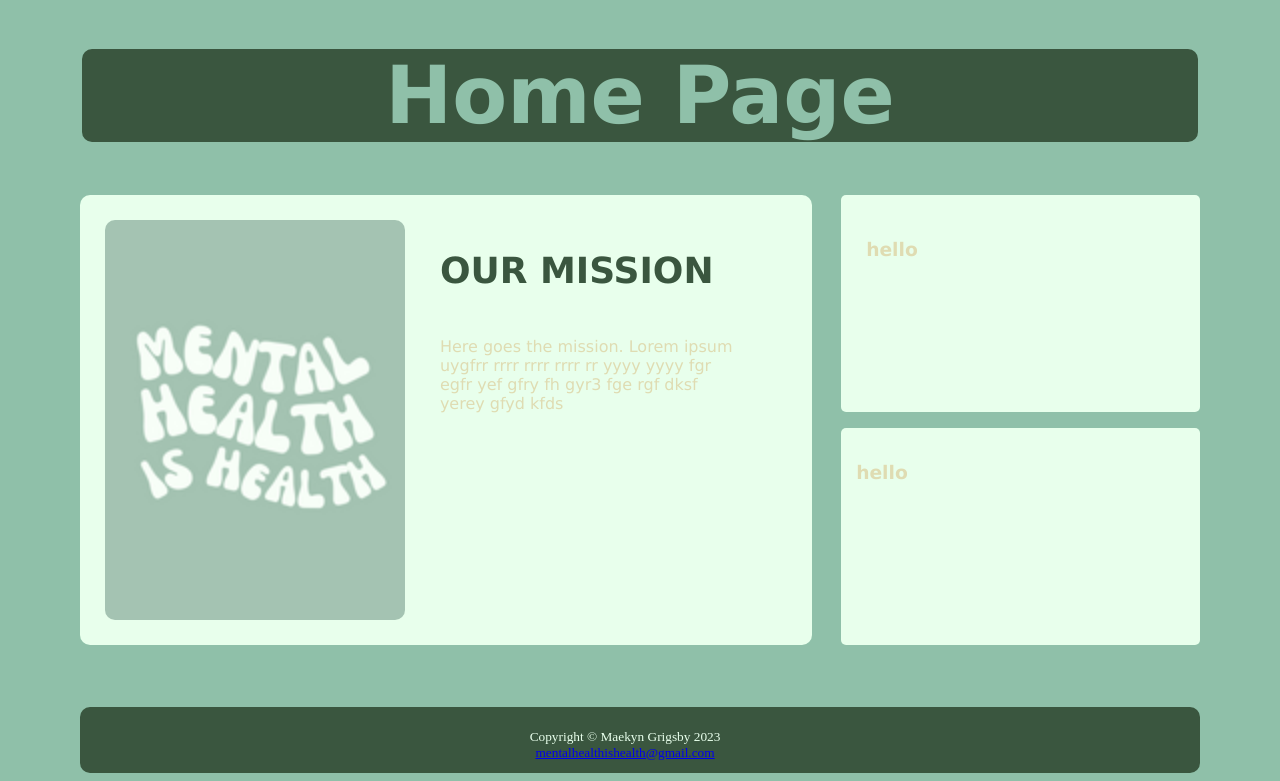
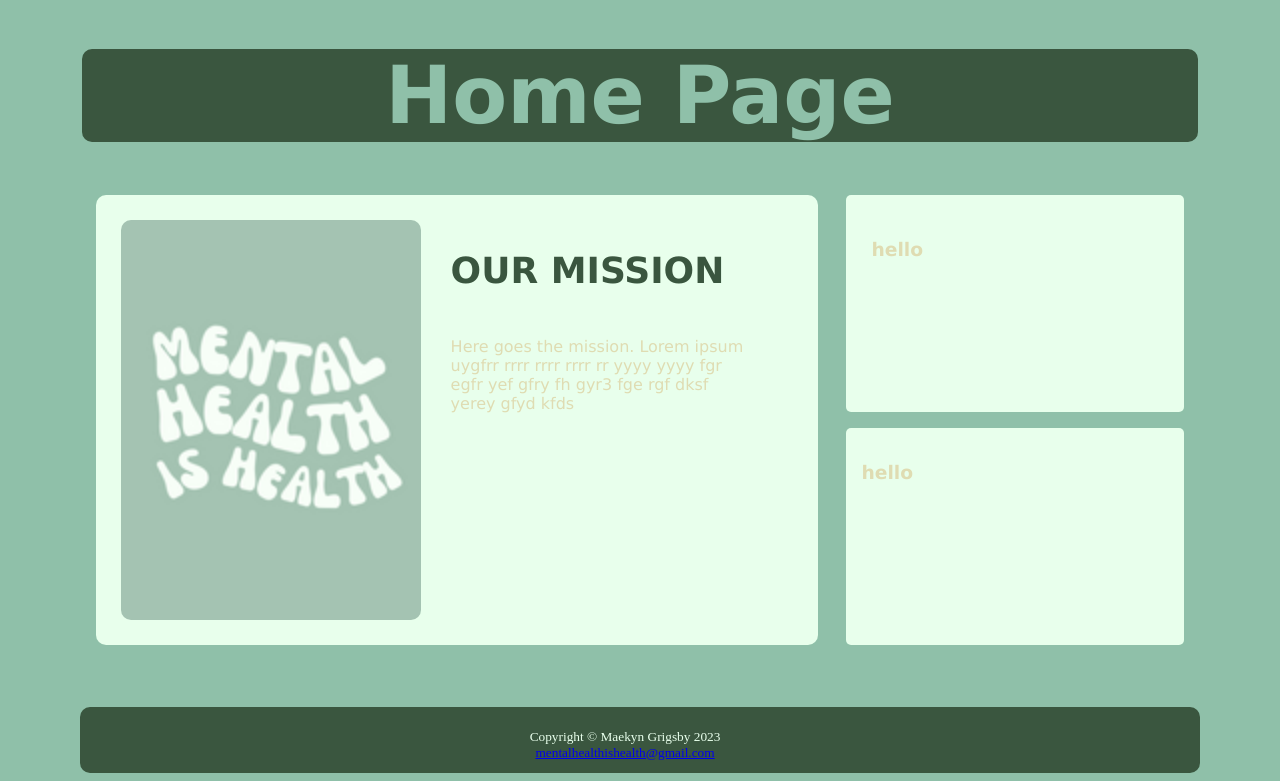
Before and after one commit to maekyngrigs10/MentalHealthIsHealth, a plain HTML site: page index.html in a window 1280 px wide. Shown: the part 103-884 px from the top of the page. Drawn offline with Linux system fonts and the light colour scheme.

Commit message:
Update style.css

```diff
--- a/style.css
+++ b/style.css
@@ -104,14 +104,14 @@ footer p {
 
 .right{
     width:20%;
-    margin-right:1em;
+    margin-right:2em;
     background-color: #e8ffec;
     border-radius: 5px;
 }
 
 .righttwo{
     width:20%;
-    margin-right:1em;
+    margin-right:2em;
     background-color: #e8ffec;
     border-radius: 5px;
 }
@@ -129,7 +129,7 @@ footer p {
     row-gap: 1em;
     column-gap: 5em;
     height:10em;
-    margin-left: 2em;
+    margin-left: 3em;
     margin-right:4em;
 }
 
```
